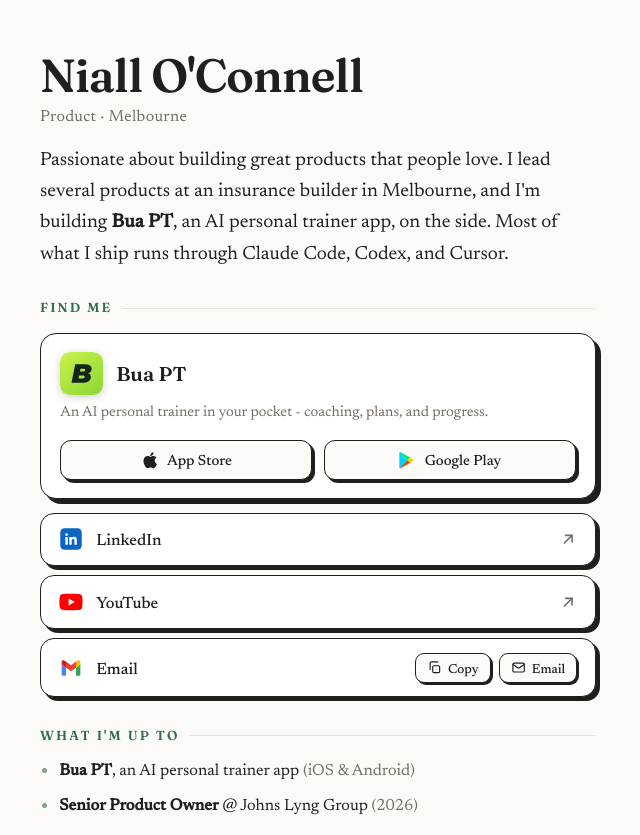
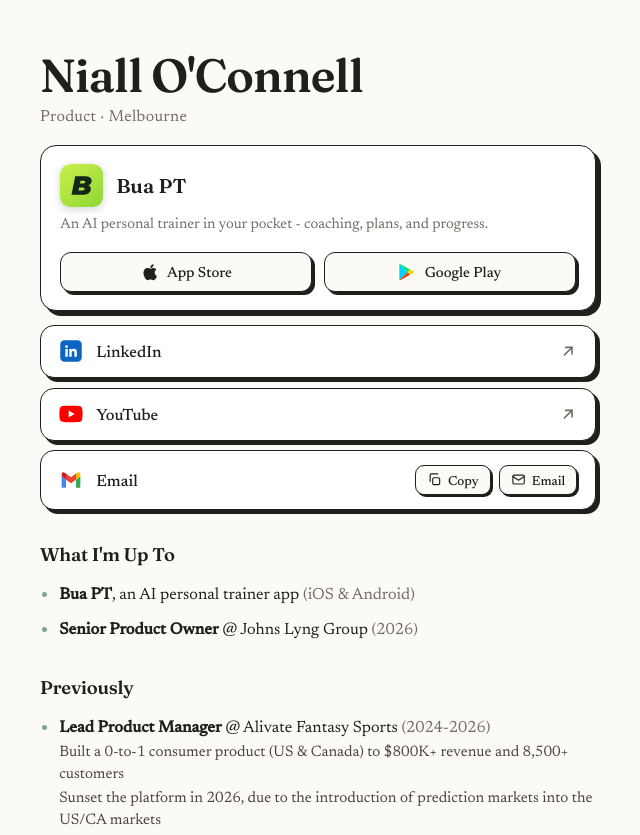
Before and after one commit to niallmoconnell/niallmoconnell.github.io, a plain HTML site: page index.html in a window 1280 px wide. Shown: the top 835 px of the page, without its empty margins (322-962 px from the left). Drawn offline with Linux system fonts and the light colour scheme.

Commit message:
Links to top, drop blurb/Find Me, restyle headings

```diff
--- a/index.html
+++ b/index.html
@@ -59,11 +59,10 @@
 
     h2 {
       font-family: 'Fraunces', Georgia, serif;
-      font-size: 0.82rem; text-transform: uppercase; letter-spacing: 0.16em;
-      font-weight: 600; color: var(--link);
-      margin: 1.7rem 0 0.85rem; display: flex; align-items: center; gap: 0.6rem;
+      font-size: 1.15rem; letter-spacing: -0.01em;
+      font-weight: 600; color: var(--fg);
+      margin: 1.9rem 0 0.85rem;
     }
-    h2::after { content: ""; flex: 1; height: 1px; background: var(--rule); }
 
     p { margin: 0 0 0.8rem; }
     .prose a {
@@ -195,16 +194,6 @@
     <h1>Niall O'Connell</h1>
     <p class="tagline">Product · Melbourne</p>
 
-    <div class="prose">
-      <p>
-        Passionate about building great products that people love. I lead several products at an
-        insurance builder in Melbourne, and I'm building <strong>Bua&nbsp;PT</strong>, an AI
-        personal trainer app, on the side. Most of what I ship runs through Claude Code, Codex,
-        and Cursor.
-      </p>
-    </div>
-
-    <h2>Find Me</h2>
     <div class="links">
       <!-- Featured: Bua PT -->
       <div class="feature">
```
